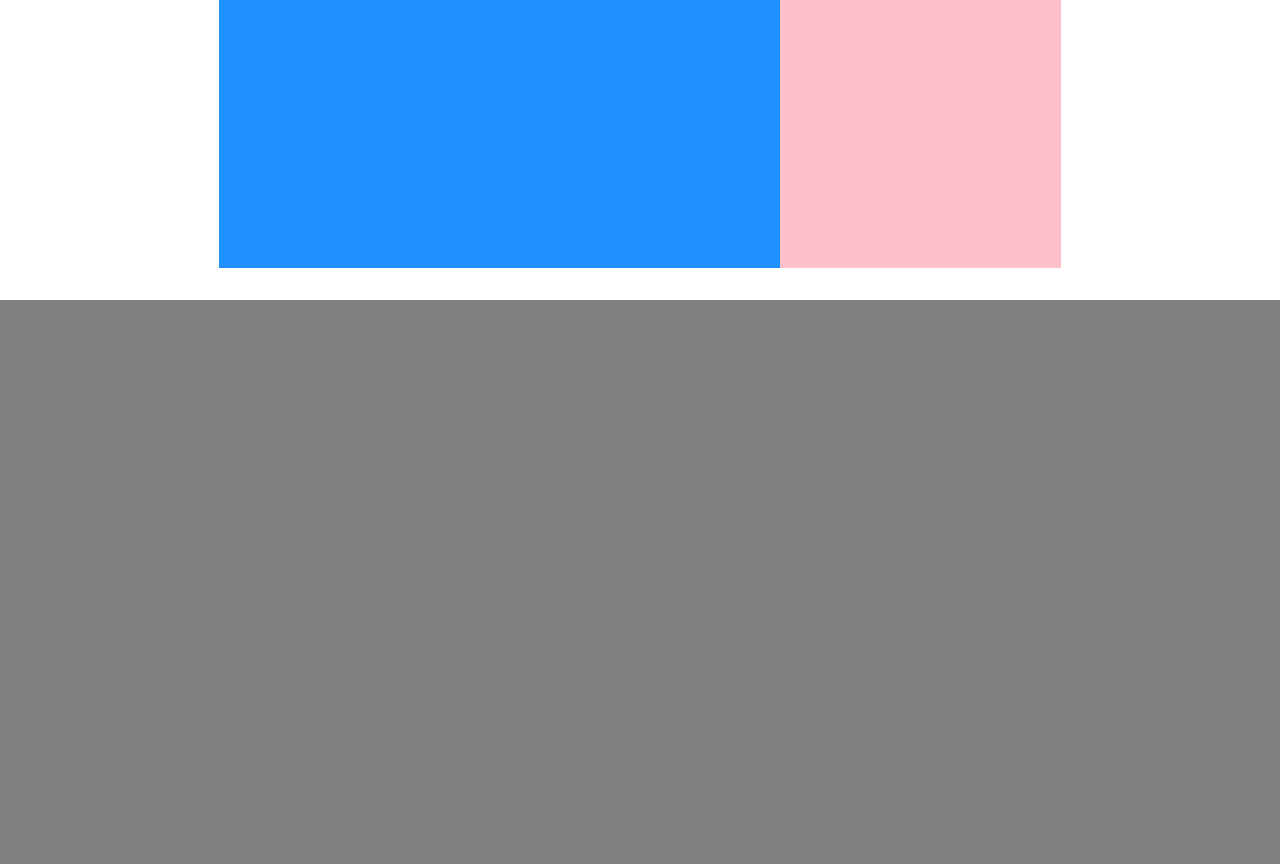
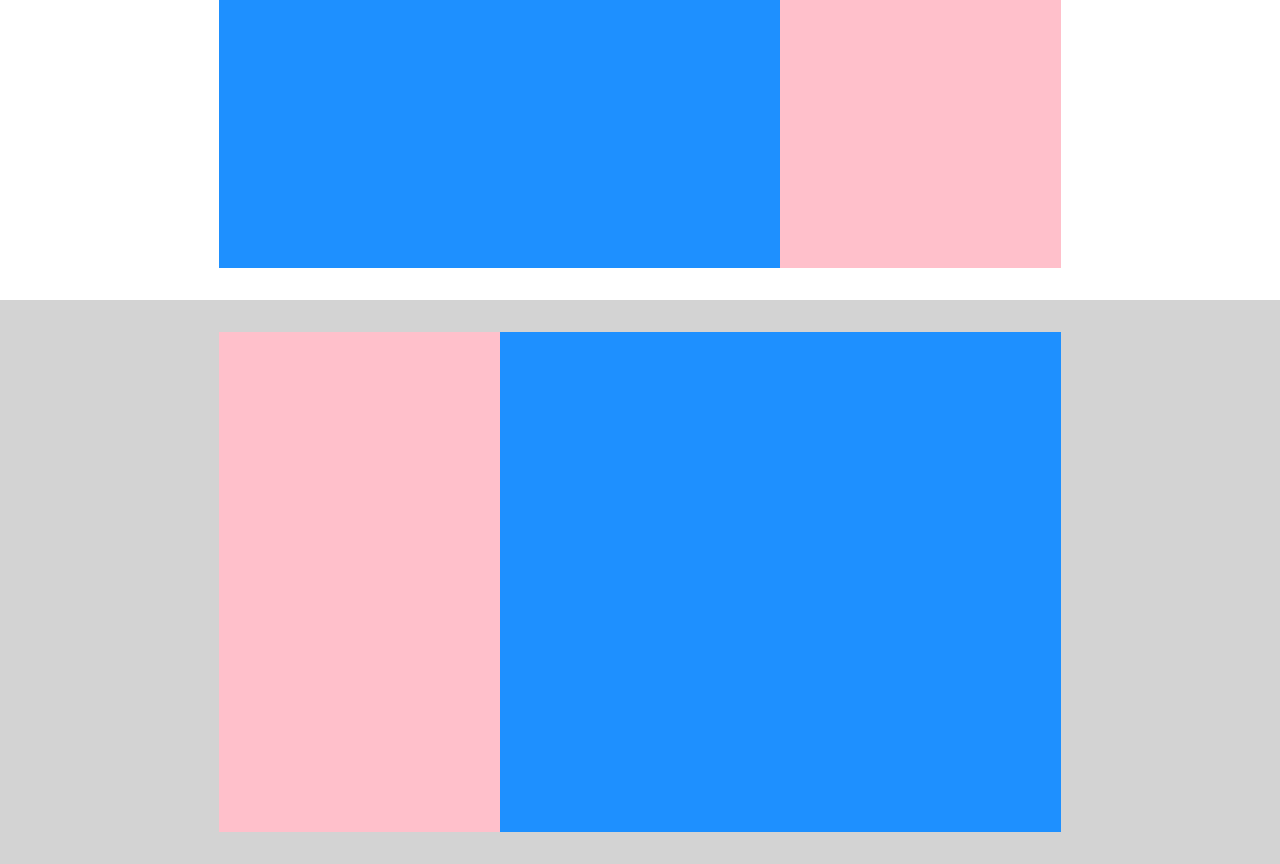
Before and after one commit to MatteoGaloni/htmlcss-struttura-discord, a plain HTML site: page index.html in a window 1280 px wide. Shown: the part 712-1576 px from the top of the page. Before the commit the page ends 1012 px from the top, so only its background shows below. Drawn offline with Linux system fonts and the light colour scheme.

Commit message:
feat(main):2nd section

```diff
--- a/css/style.css
+++ b/css/style.css
@@ -5,7 +5,7 @@
 }
 
 body{
-    background: grey;
+    background-color: green;
     color: black;
 }
 
@@ -40,7 +40,6 @@ nav{
     padding: 2em
 }
 
-
 .weirdPinkBox{
     background-color: #ee82ee;
     min-height: 300px;
@@ -50,13 +49,19 @@ nav{
 .whiteBackground{
     background-color: white;
     display: flex;
-    flex-direction: row;
-    align-items: center;
     justify-content: center;
     padding: 2em;
 }
 
 .container{
+    height: 500px;
+    width: 70%;
+    display: flex;
+    justify-content: center;
+}
+
+.containerReverse{
+    flex-direction: row-reverse;
     height: 500px;
     width: 70%;
     display: flex;
@@ -72,3 +77,11 @@ nav{
     background-color: #ffc0cb;
     width: 33%;
 }
+
+.greyBackground{
+    background-color: #d3d3d3;
+    display: flex;
+    align-items: center;
+    justify-content: center;
+    padding: 2em;
+}
--- a/index.html
+++ b/index.html
@@ -32,8 +32,8 @@
         </div>
     </header>
 
+    <main>
     <!-- primo blocco del main -->
-    <main>
         <section>
             <div class="whiteBackground">
                 <div class="container">
@@ -42,7 +42,15 @@
                 </div>
             </div>
         </section>
-
+    <!-- secondo blocco del main -->
+        <section>
+            <div class="greyBackground">
+                <div class="containerReverse">
+                    <div class="lightbluebox"></div>
+                    <div class="lightpinkbox"></div>
+                </div>
+            </div>
+        </section>
     </main>
 
     <footer>
```
